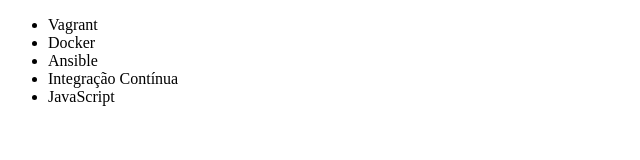
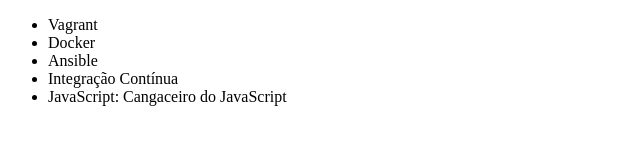
Before and after one commit to marlonbranco/alura-git, a plain HTML site: page index.html in a window 1280 px wide. Shown: the whole page, without its empty margins (0-640 px from the left). Drawn offline with Linux system fonts and the light colour scheme.

Commit message:
Renomeando curso de JavaScript

```diff
--- a/index.html
+++ b/index.html
@@ -10,7 +10,7 @@
         <li>Docker</li>
         <li>Ansible</li>
         <li>Integração Contínua</li>
-        <li>JavaScript</li>
+        <li>JavaScript: Cangaceiro do JavaScript</li>
     </ul>
 </body>
 </html>
```
